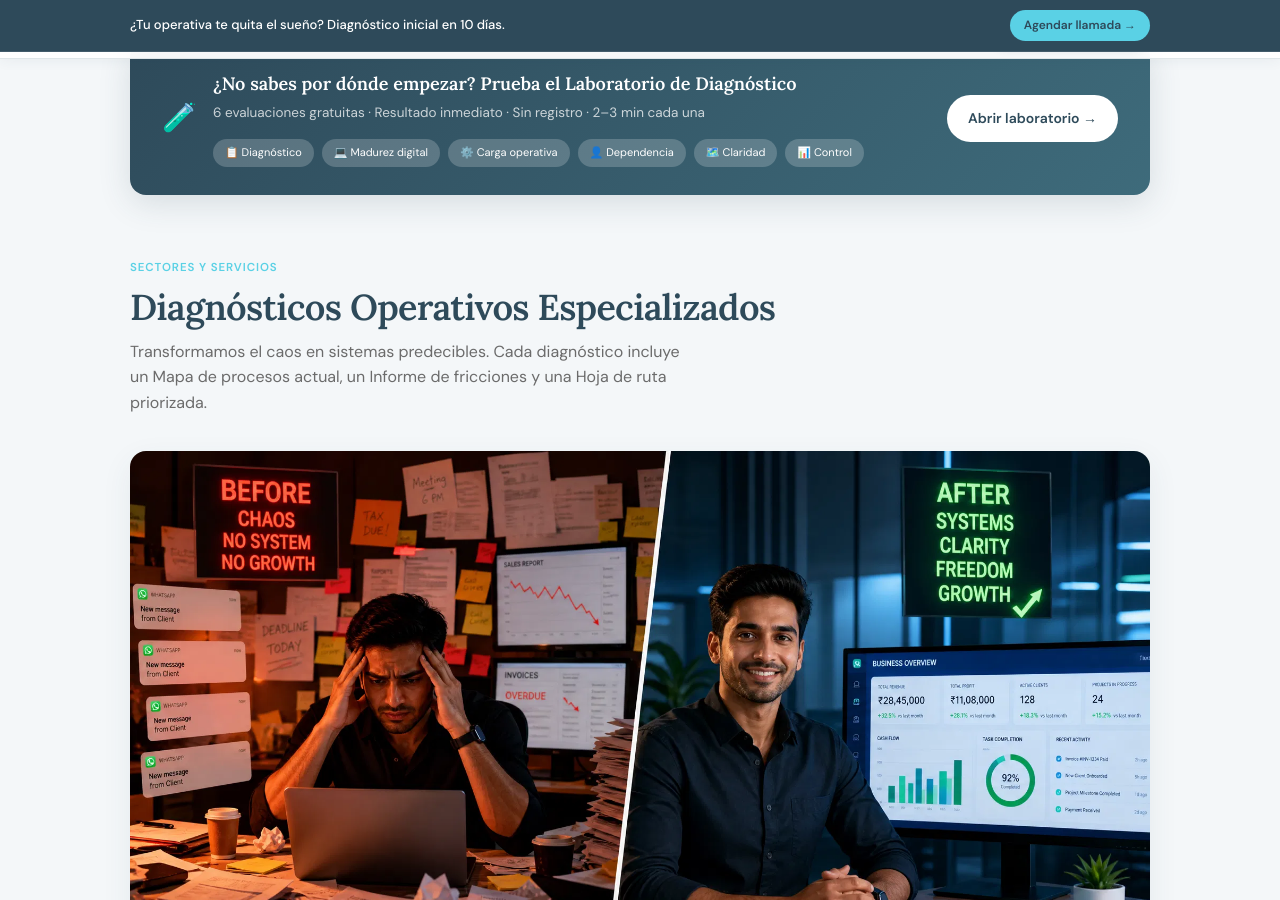
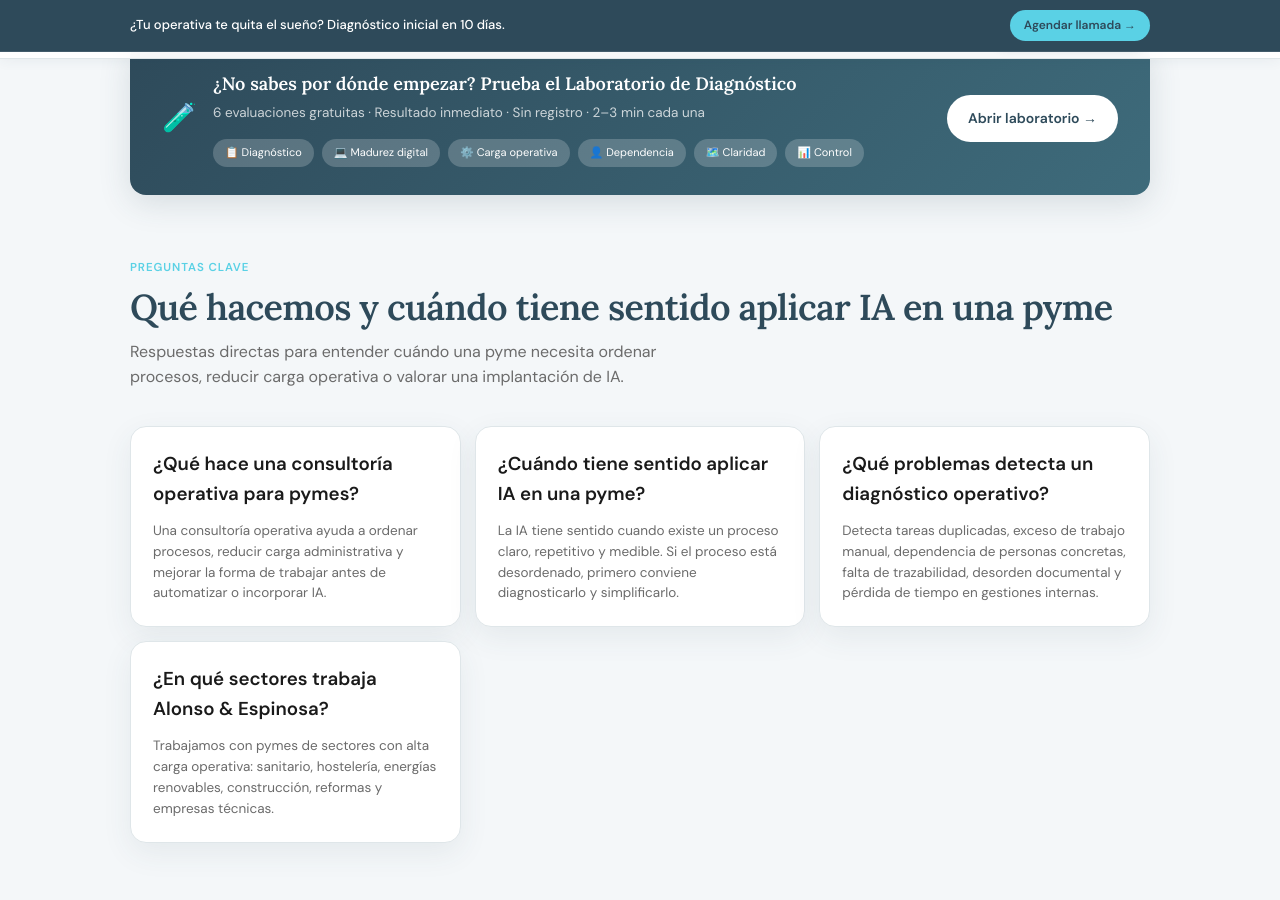
Before and after one commit to alauriela/alonsoespinosa-web, a Jekyll site: the page index.html, which Jekyll copies as it is, in a window 1280 px wide and 900 px high, scrolled down 1233 px. Built offline with Jekyll 4.4.1, drawn with Linux system fonts in a browser that asks for light colours; a script that is not in the unit is left out; grey boxes are pictures that could not be loaded.

Commit message:
Add key questions section to home

```diff
--- a/index.html
+++ b/index.html
@@ -577,6 +577,36 @@
     <a href="/laboratorio/" rel="noopener" class="btn btn-white">Abrir laboratorio →</a>
   </div>
 
+  <section id="preguntas-clave">
+    <div class="section-header">
+      <div class="eyebrow">Preguntas clave</div>
+      <h2>Qué hacemos y cuándo tiene sentido aplicar IA en una pyme</h2>
+      <p class="section-lead">Respuestas directas para entender cuándo una pyme necesita ordenar procesos, reducir carga operativa o valorar una implantación de IA.</p>
+    </div>
+
+    <div class="cases-grid">
+      <article class="case-card">
+        <h3>¿Qué hace una consultoría operativa para pymes?</h3>
+        <p class="case-result">Una consultoría operativa ayuda a ordenar procesos, reducir carga administrativa y mejorar la forma de trabajar antes de automatizar o incorporar IA.</p>
+      </article>
+
+      <article class="case-card">
+        <h3>¿Cuándo tiene sentido aplicar IA en una pyme?</h3>
+        <p class="case-result">La IA tiene sentido cuando existe un proceso claro, repetitivo y medible. Si el proceso está desordenado, primero conviene diagnosticarlo y simplificarlo.</p>
+      </article>
+
+      <article class="case-card">
+        <h3>¿Qué problemas detecta un diagnóstico operativo?</h3>
+        <p class="case-result">Detecta tareas duplicadas, exceso de trabajo manual, dependencia de personas concretas, falta de trazabilidad, desorden documental y pérdida de tiempo en gestiones internas.</p>
+      </article>
+
+      <article class="case-card">
+        <h3>¿En qué sectores trabaja Alonso & Espinosa?</h3>
+        <p class="case-result">Trabajamos con pymes de sectores con alta carga operativa: sanitario, hostelería, energías renovables, construcción, reformas y empresas técnicas.</p>
+      </article>
+    </div>
+  </section>
+
   <section id="verticales">
     <div class="section-header">
       <div class="eyebrow">Sectores y Servicios</div>
```
